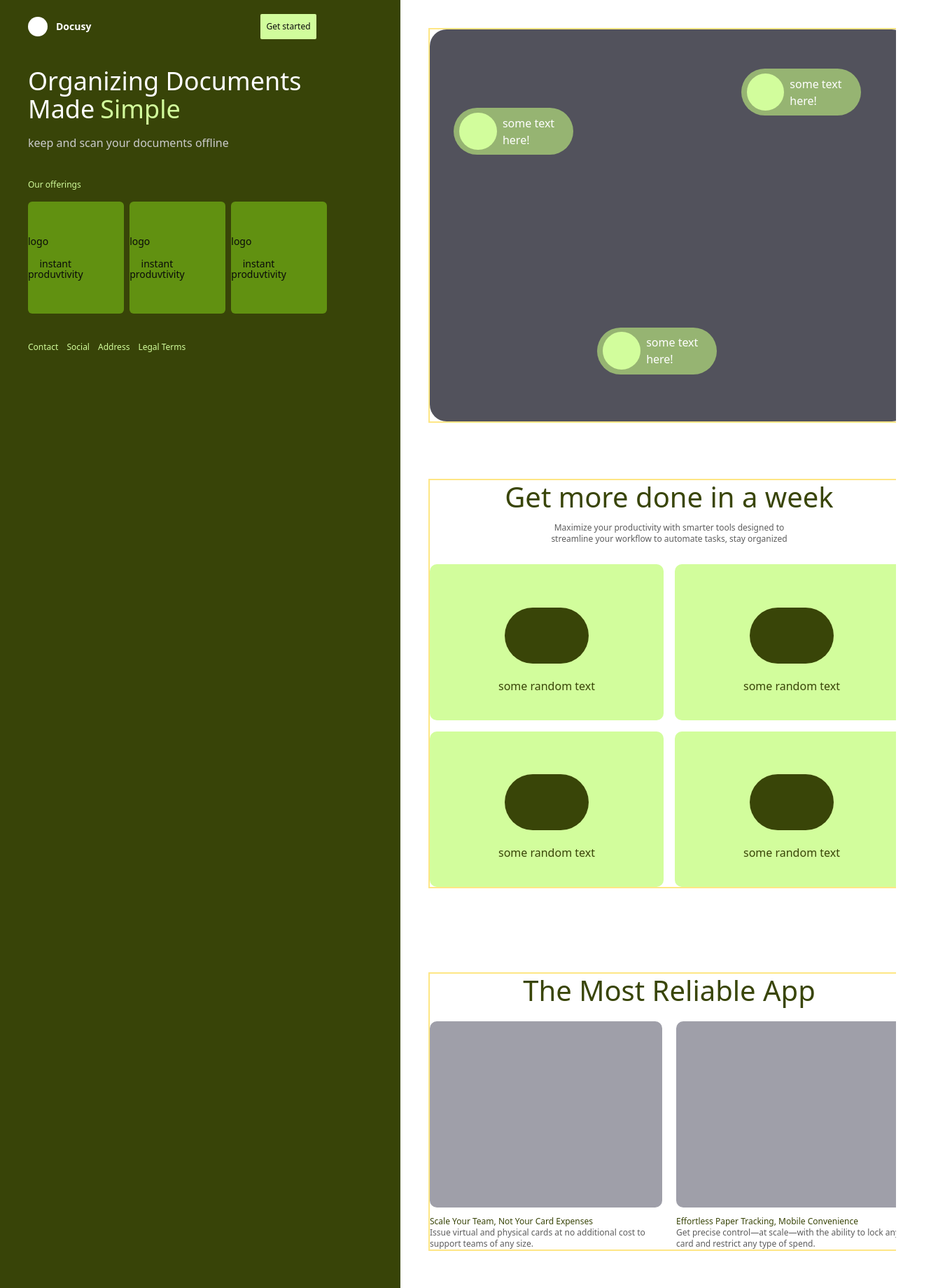
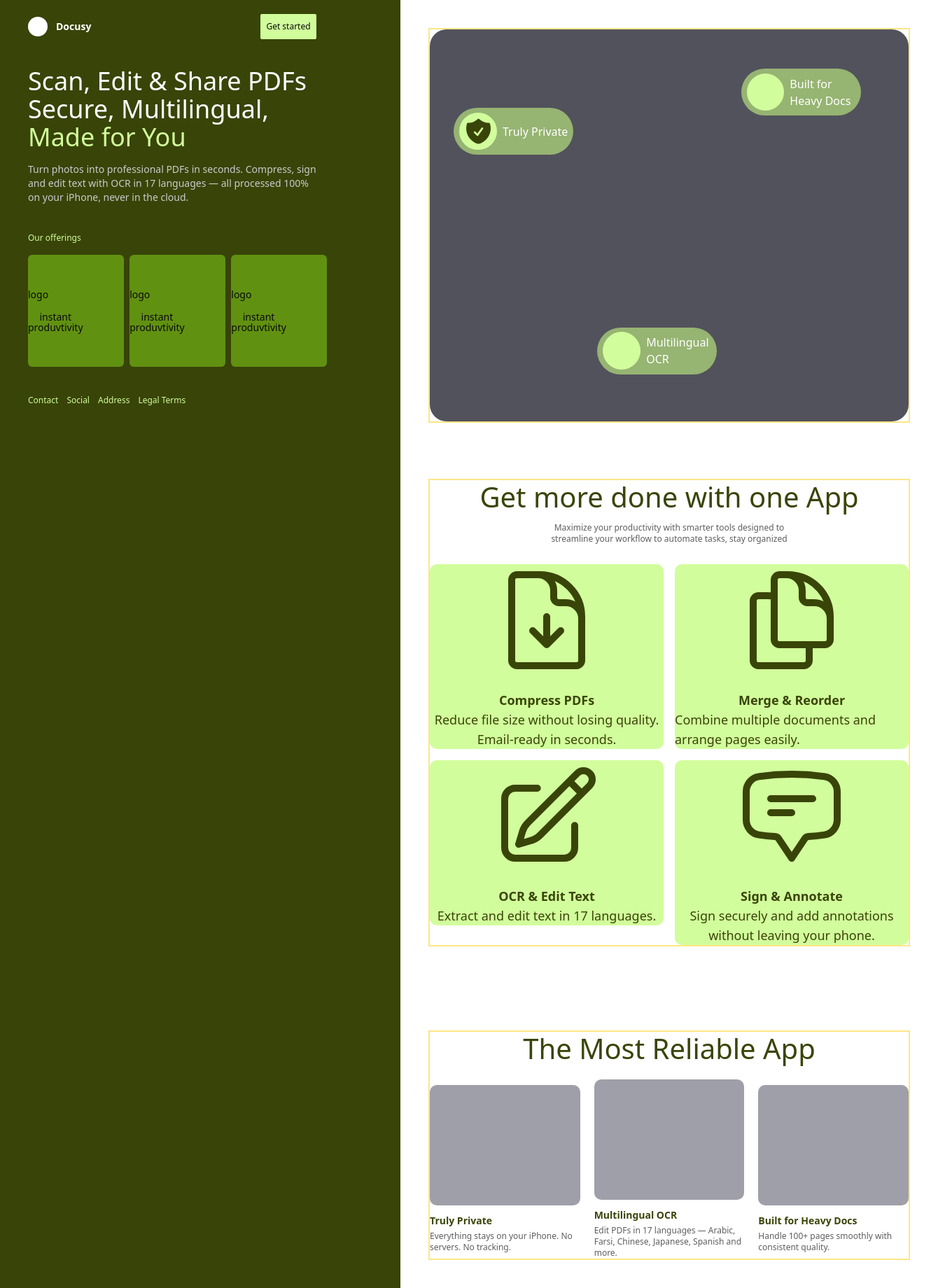
Before and after one commit to ZahraSoley/Docusy, a React (Vite) app: page / in a window 1280 px wide. Shown: the top 1840 px of the page at 70% size, 1340 px wide, since content can reach past the window. Built offline with nearby package versions, Linux system fonts and the light colour scheme.

Commit message:
adding navigation and icons

```diff
--- a/package.json
+++ b/package.json
@@ -10,6 +10,7 @@
     "preview": "vite preview"
   },
   "dependencies": {
+    "@heroicons/react": "^2.2.0",
     "@radix-ui/react-slot": "^1.2.3",
     "@tailwindcss/vite": "^4.1.13",
     "class-variance-authority": "^0.7.1",
--- a/src/App.tsx
+++ b/src/App.tsx
@@ -1,5 +1,10 @@
 import { Button } from "@/components/ui/button"
 import { useMediaQuery } from "react-responsive";
+import { ShieldCheckIcon } from "@heroicons/react/24/solid";
+import { ChatBubbleBottomCenterTextIcon, GlobeAsiaAustraliaIcon, PencilSquareIcon, Square2StackIcon } from "@heroicons/react/24/outline";
+import { DocumentDuplicateIcon } from "@heroicons/react/24/outline";
+import { DocumentArrowDownIcon } from "@heroicons/react/24/outline";
+// import { useRef } from "react";
 
 
 function App() {
@@ -8,8 +13,19 @@ function App() {
   const isTablet = useMediaQuery({ minWidth: 641, maxWidth: 1023 });
   // const isDesktop = useMediaQuery({ minWidth: 1024 });
 
+  // const sectionRef = useRef<HTMLDivElement>(null);
+
+  // const handleScroll = () => {
+  //   sectionRef.current?.scrollIntoView({ behavior: "smooth" });
+  // };
+
+
+  const handleScroll = (id: string) => {
+    document.getElementById(id)?.scrollIntoView({ behavior: 'smooth' })
+  }
+
   return (
-    <div className="flex flex-col lg:flex-row bg-[#384408] overflow-hidden">
+    <div className="flex flex-col lg:flex-row bg-[#384408]">
 
       <div className="box-border w-full lg:flex-[1_1_25%] lg:max-w-2/5 lg:sticky top-0 py-5 px-5 mb-2 lg:px-10 lg:pr-15 lg:mr-15 lg:h-screen">
 
@@ -21,31 +37,39 @@ function App() {
             </div>
             <Button variant='custom'>Get started</Button>
           </nav>
-          <div className="flex flex-col gap-4 self-stretch">
-            <div>
-              <span className="flex-1 text-3xl lg:text-4xl text-white">Organizing Documents Made</span>
-              <span className="text-3xl lg:text-4xl ml-2 text-[#d2fd9c]">Simple</span>
-            </div>
-            <span className="text-[#cbcbcb]">keep and scan your documents offline</span>
+          <div className="flex flex-col self-stretch text-3xl lg:text-4xl text-white">
+            <span >Scan, Edit & Share PDFs</span>
+            <span >Secure, Multilingual,</span>
+            <span className="text-[#d2fd9c]">Made for You</span>
+            <span className="text-[#cbcbcb] text-sm mt-4">Turn photos into professional PDFs in seconds. Compress, sign and edit text with OCR in 17 languages — all processed 100% on your iPhone, never in the cloud.</span>
           </div>
           <div className="flex flex-col gap-4">
             <span className="text-[#d2fd9c] text-xs font-medium">Our offerings</span>
             <div className="flex gap-2">
-              <button className='CardLeft'>
+              <button
+                className='CardLeft'
+                onClick={() => handleScroll('sectionOne')}
+              >
                 <div>logo</div>
                 <div className="flex flex-col">
                   <span className="mb-[-5px]">instant </span>
                   <span>produvtivity</span>
                 </div>
               </button>
-              <button className="CardLeft">
+              <button
+                className="CardLeft"
+                onClick={() => handleScroll('sectionTwo')}
+              >
                 <div>logo</div>
                 <div className="flex flex-col">
                   <span className="mb-[-5px]">instant </span>
                   <span>produvtivity</span>
                 </div>
               </button>
-              <button className="CardLeft">
+              <button
+                className="CardLeft"
+                onClick={() => handleScroll('sectionThree')}
+              >
                 <div>logo</div>
                 <div className="flex flex-col">
                   <span className="mb-[-5px]">instant </span>
@@ -55,7 +79,10 @@ function App() {
             </div>
           </div>
           <ul className="flex gap-3 list-none">
-            <li className="text-[#d2fd9c] text-xs font-medium hover:underline cursor-pointer">Contact</li>
+            <li
+              className="text-[#d2fd9c] text-xs font-medium hover:underline cursor-pointer"
+              onClick={() => handleScroll('footer')}
+            >Contact</li>
             <li className="text-[#d2fd9c] text-xs font-medium hover:underline cursor-pointer">Social</li>
             <li className="text-[#d2fd9c] text-xs font-medium hover:underline cursor-pointer">Address</li>
             <li className="text-[#d2fd9c] text-xs font-medium hover:underline cursor-pointer">Legal Terms</li>
@@ -72,17 +99,19 @@ function App() {
             <div className="self-stretch relative">
               <div className="w-full aspect-[3/2] lg:h-[70vh] bg-zinc-600 rounded-3xl"></div>
               {/* *************************************************************************** */}
-              <div className="hidden absolute bg-[#96b472] w-[25%] h-[12%] rounded-full lg:flex items-center top-[20%] left-[5%]">
-                <div className="h-[80%] aspect-square bg-[#d2fd9c] rounded-full opacity-100 ml-2"></div>
-                <span className="lg:text-md text-white ml-2">some text here!</span>
+              <div className="hidden absolute bg-[#96b472] w-[25%] h-[12%] rounded-full md:flex items-center top-[20%] left-[5%]">
+                <div className="h-[80%] aspect-square bg-[#d2fd9c] rounded-full flex justify-center items-center ml-2">
+                  <ShieldCheckIcon className="text-[#394508] w-4/5"></ShieldCheckIcon>
+                </div>
+                <span className="lg:text-md text-white ml-2">Truly Private</span>
               </div>
               <div className="hidden absolute bg-[#96b472] w-[25%] h-[12%] rounded-full lg:flex items-center left-[35%] bottom-[12%]">
                 <div className="h-[80%] aspect-square bg-[#d2fd9c] rounded-full opacity-100 ml-2"></div>
-                <span className="lg:text-md text-white ml-2">some text here!</span>
+                <span className="lg:text-md text-white ml-2">Multilingual OCR</span>
               </div>
               <div className="hidden absolute bg-[#96b472] w-[25%] h-[12%] rounded-full lg:flex items-center top-[10%] right-[10%]">
                 <div className="h-[80%] aspect-square bg-[#d2fd9c] rounded-full opacity-100 ml-2"></div>
-                <span className="lg:text-md text-white ml-2">some text here!</span>
+                <span className="lg:text-md text-white ml-2">Built for Heavy Docs</span>
               </div>
 
             </div>
@@ -122,45 +151,71 @@ function App() {
               : null}
           </div>
 
-          <div className="self-stretch flex flex-col items-center justify-center m-5 lg:m-10 lg:mt-0 border-2 border-amber-200">
-            <span className="text-xl md:text-3xl lg:text-[40px] text-[#394508] mb-3">Get more done in a week</span>
+          <div
+            id="sectionOne"
+            // ref={sectionRef}
+            className="self-stretch flex flex-col items-center justify-center m-5 lg:m-10 lg:mt-0 border-2 border-amber-200">
+            <span className="text-xl md:text-3xl lg:text-[40px] text-[#394508] mb-3">Get more done with one App</span>
             <span className="text-xs text-[#5d5d5d]">Maximize your productivity with smarter tools designed to </span>
             <span className="text-xs text-[#5d5d5d]">streamline your workflow to automate tasks, stay organized</span>
-            <div className="w-full grid lg:grid-cols-2  gap-4 mt-7">
-              <div className="aspect-[6/4] bg-[#d2fd9c] rounded-lg flex flex-col justify-center items-center gap-5">
-                <div className="h-20 w-30 rounded-full bg-[#394508]"></div>
-                <span className="text-[#394508] mb-[-25px]">some random text</span>
+            <div className="w-full grid lg:grid-cols-2 gap-4 mt-7">
+              <div className=" text-[#394508] aspect-[6/4] bg-[#d2fd9c] rounded-lg flex flex-col justify-center items-center md:gap-5 gap-3 md:text-lg">
+                <DocumentArrowDownIcon className="md:w-40 w-15"></DocumentArrowDownIcon>
+                <div className="flex flex-col items-center">
+                  <span className="font-bold ">Compress PDFs</span>
+                  <span >Reduce file size without losing quality.</span>
+                  <span >Email-ready in seconds.</span>
+                </div>
               </div>
-              <div className="aspect-[6/4] bg-[#d2fd9c] rounded-lg flex flex-col justify-center items-center gap-5">
-                <div className="h-20 w-30 rounded-full bg-[#394508]"></div>
-                <span className="text-[#394508] mb-[-25px]">some random text</span>
+              <div className=" text-[#394508] aspect-[6/4] bg-[#d2fd9c] rounded-lg flex flex-col justify-center items-center md:gap-5 gap-3 md:text-lg">
+                <DocumentDuplicateIcon className="md:w-40 w-15"></DocumentDuplicateIcon>
+                <div className="flex flex-col items-center">
+                  <span className="font-bold ">Merge & Reorder</span>
+                  <span >Combine multiple documents and arrange pages easily.</span>
+                </div>
               </div>
-              <div className="aspect-[6/4] bg-[#d2fd9c] rounded-lg flex flex-col justify-center items-center gap-5">
-                <div className="h-20 w-30 rounded-full bg-[#394508]"></div>
-                <span className="text-[#394508] mb-[-25px]">some random text</span>
+              <div className=" text-[#394508] aspect-[6/4] bg-[#d2fd9c] rounded-lg flex flex-col justify-center items-center md:gap-5 gap-3 md:text-lg">
+                <PencilSquareIcon className="md:w-40 w-15"></PencilSquareIcon>
+                <div className="flex flex-col items-center">
+                  <span className="font-bold ">OCR & Edit Text</span>
+                  <span >Extract and edit text in 17 languages.</span>
+                </div>
               </div>
-              <div className="aspect-[6/4] bg-[#d2fd9c] rounded-lg flex flex-col justify-center items-center gap-5">
-                <div className="h-20 w-30 rounded-full bg-[#394508]"></div>
-                <span className="text-[#394508] mb-[-25px]">some random text</span>
+              <div className=" text-[#394508] aspect-[6/4] bg-[#d2fd9c] rounded-lg flex flex-col justify-center items-center md:gap-5 gap-3 md:text-lg">
+                <ChatBubbleBottomCenterTextIcon className="md:w-40 w-15"></ChatBubbleBottomCenterTextIcon>
+                <div className="flex flex-col items-center">
+                  <span className="font-bold ">Sign & Annotate</span>
+                  <span >Sign securely and add annotations</span>
+                  <span >without leaving your phone.</span>
+                </div>
               </div>
             </div>
           </div>
 
-          <div className="self-stretch flex flex-col justify-center items-center m-5 lg:m-10 gap-5 border-2 border-amber-200">
+          <div
+            id="sectionTwo"
+            className="self-stretch flex flex-col justify-center items-center m-5 lg:m-10 gap-5 border-2 border-amber-200">
             <span className="text-xl md:text-3xl lg:text-[40px] text-[#394508]">The Most Reliable App</span>
-            <div className="self-stretch grid lg:grid-cols-2 gap-5">
+            <div className="self-stretch grid lg:grid-cols-3 gap-5">
               <div className="flex flex-col justify-center gap-3">
                 <div className="aspect-[5/4] bg-zinc-400 rounded-lg"></div>
                 <div className="flex flex-col">
-                  <span className="text-xs text-[#394508]">Scale Your Team, Not Your Card Expenses</span>
-                  <span className="text-xs text-[#5d5d5d]">Issue virtual and physical cards at no additional cost to support teams of any size.</span>
+                  <span className="font-bold text-sm mb-1 text-[#394508]">Truly Private</span>
+                  <span className="text-xs text-[#5d5d5d]">Everything stays on your iPhone. No servers. No tracking.</span>
                 </div>
               </div>
               <div className="flex flex-col justify-center gap-3">
                 <div className="aspect-[5/4] bg-zinc-400 rounded-lg"></div>
                 <div className="flex flex-col">
-                  <span className="text-xs text-[#394508]">Effortless Paper Tracking, Mobile Convenience</span>
-                  <span className="text-xs text-[#5d5d5d]">Get precise control—at scale—with the ability to lock any card and restrict any type of spend.</span>
+                  <span className="font-bold text-sm mb-1 text-[#394508]">Multilingual OCR</span>
+                  <span className="text-xs text-[#5d5d5d]">Edit PDFs in 17 languages — Arabic, Farsi, Chinese, Japanese, Spanish and more.</span>
+                </div>
+              </div>
+              <div className="flex flex-col justify-center gap-3">
+                <div className="aspect-[5/4] bg-zinc-400 rounded-lg"></div>
+                <div className="flex flex-col">
+                  <span className="font-bold text-sm mb-1 text-[#394508]">Built for Heavy Docs</span>
+                  <span className="text-xs text-[#5d5d5d]">Handle 100+ pages smoothly with consistent quality.</span>
                 </div>
               </div>
             </div>
@@ -170,7 +225,9 @@ function App() {
             <div className="bg-zinc-500 aspect-[3/2] lg:aspect-[2/1] rounded-lg"></div>
           </div>
 
-          <div className="self-stretch flex flex-col justify-center items-center m-5 lg:m-10 border-2 border-amber-200">
+          <div
+            id="sectionThree"
+            className="self-stretch flex flex-col justify-center items-center m-5 lg:m-10 border-2 border-amber-200">
             <span className="text-xl md:text-3xl lg:text-[40px] text-[#394508]">First class software</span>
             {/* *****************************************************************************************************88 */}
             <span className="text-xs text-[#5d5d5d]">Get real-time insights, seamless transactions, and advanced</span>
@@ -195,7 +252,7 @@ function App() {
                 <span className="text-xs font-medium">Safe Storage</span>
               </div>
               <div className="lg:w-1/4 w-1/2 flex flex-col justify-center items-center gap-3">
-                <div className="w-full aspect-[4/3] bg-[#394508] max-h-60 max-w-75 rounded-lg flex justify-center items-center cursor-pointer hover:-translate-y-3 transition duration-500 \">
+                <div className="w-full aspect-[4/3] bg-[#394508] max-h-60 max-w-75 rounded-lg flex justify-center items-center cursor-pointer hover:-translate-y-3 transition duration-500">
                   <div className="w-20 h-17 border-2 border-[#d1fc9c] rounded-lg"></div>
                 </div>
                 <span className="text-xs font-medium">Safe Storage</span>
@@ -213,7 +270,9 @@ function App() {
             </div>
           </div>
 
-          <footer className="self-stretch bg-zinc-200 flex justify-between gap-15">
+          <footer
+            id="footer"
+            className="self-stretch bg-zinc-200 flex justify-between gap-15">
             <div className="flex flex-col justify-between m-10 mr-0">
               <div className="w-6 md:w-10 aspect-square rounded-full bg-black"></div>
               <span className="font-bold text-xl md:text-4xl">Docusy</span>
```
Also changed, not shown: 1 other file (tests, documents, lock files or other folders).
